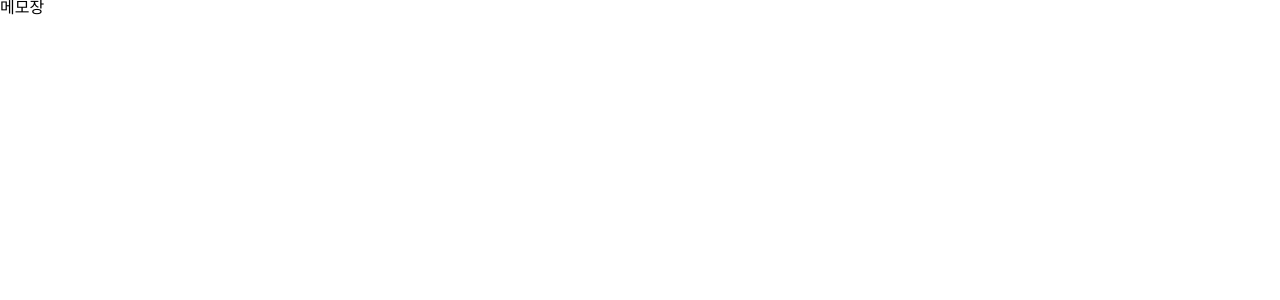
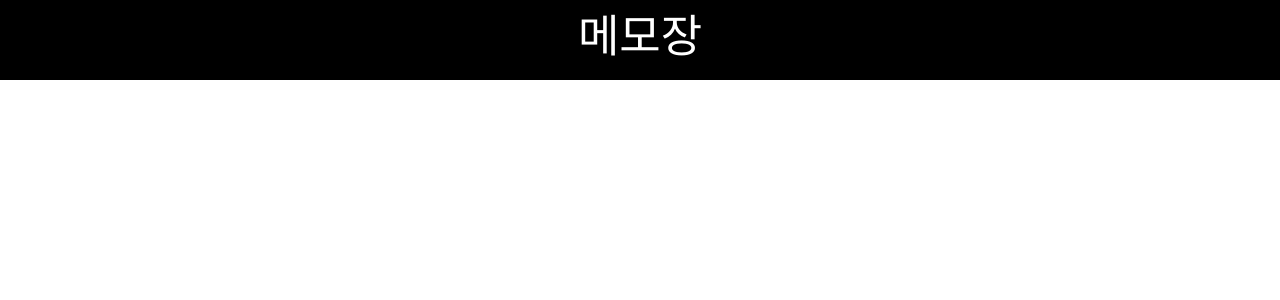
Before and after one commit to doong2imdang/youngs-bakery-RO, a React (Create React App) app in the folder memo/: page / in a window 1280 px wide. Shown: the top 300 px of the page. Built offline with nearby package versions, Linux system fonts and the light colour scheme.

Commit message:
Design: Header 골격 완성

```diff
--- a/memo/src/components/Header.jsx
+++ b/memo/src/components/Header.jsx
@@ -1,11 +1,25 @@
 import React from "react";
+import styled from "styled-components";
 
 export default function Header() {
   return (
     <>
-      <header>
+      <HeaderStyle>
         <h1>메모장</h1>
-      </header>
+      </HeaderStyle>
     </>
   );
 }
+
+const HeaderStyle = styled.header`
+  background-color: var(--color-black);
+  grid-area: header;
+
+  h1 {
+    font-size: 45px;
+    color: var(--color-white);
+    text-align: center;
+    line-height: 75px;
+    height: 80px;
+  }
+`;
```
